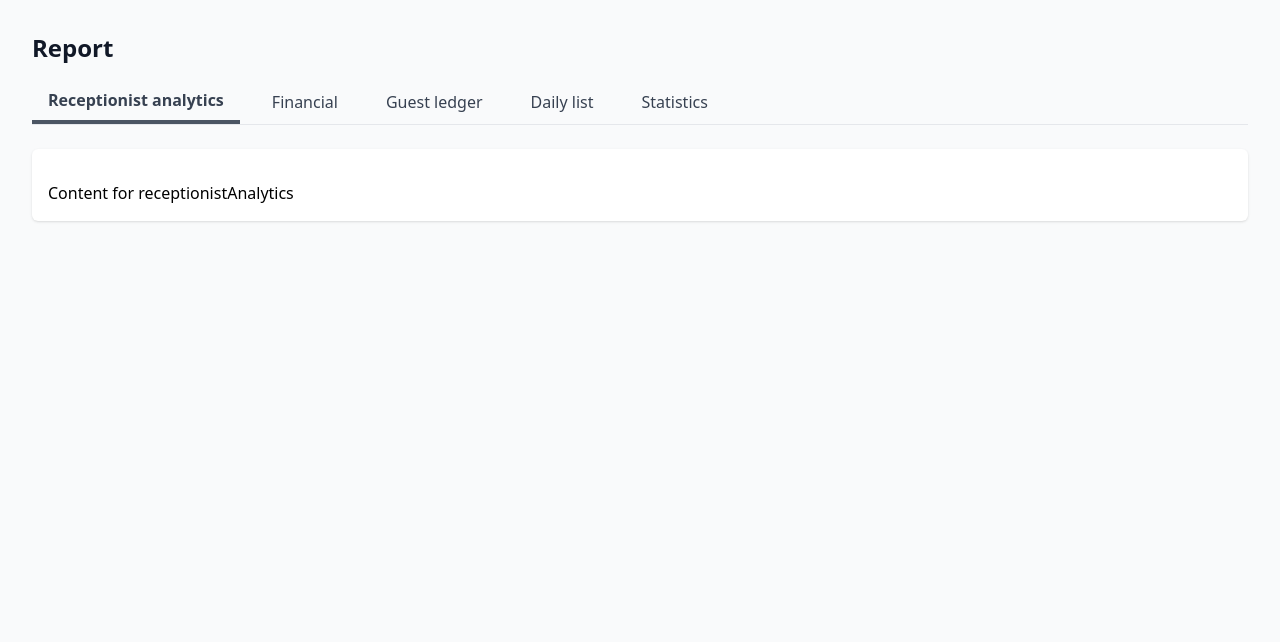
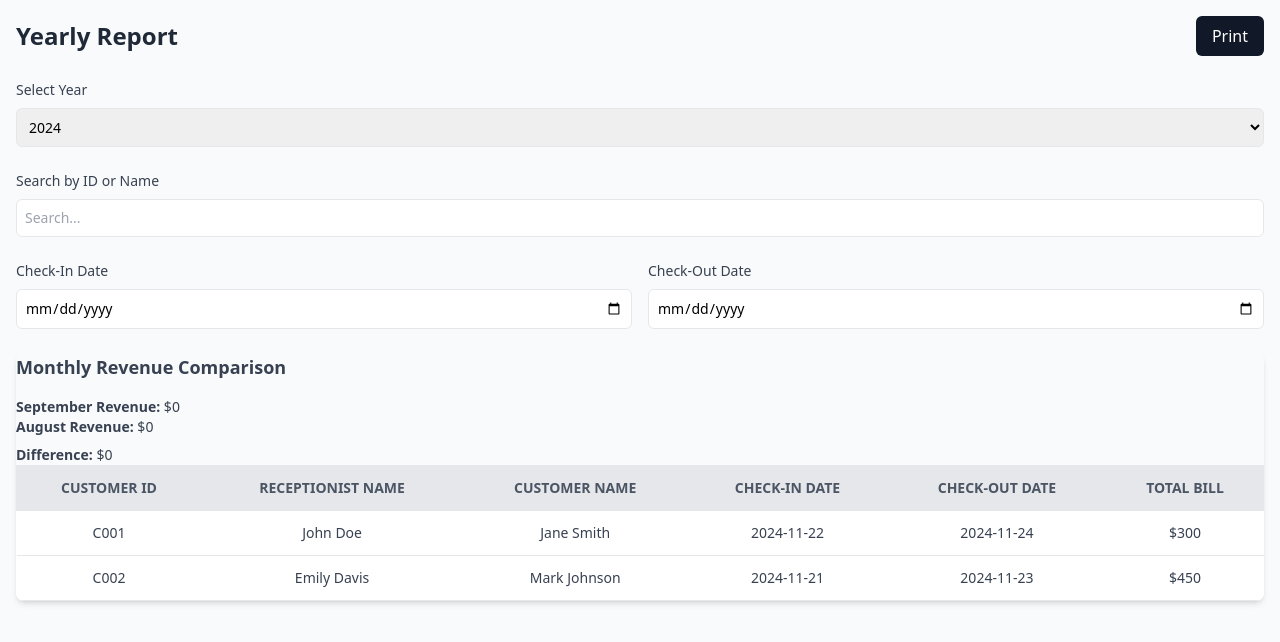
Before and after one commit to Rashu2058/CAP_frontend, a Next.js app: page /components/report in a window 1280 px wide. Shown: the top 642 px of the page. Built offline with nearby package versions, Linux system fonts and the light colour scheme.

Commit message:
15 December

```diff
--- a/package.json
+++ b/package.json
@@ -14,7 +14,8 @@
     "next": "^14.2.13",
     "react": "^18",
     "react-chartjs-2": "^5.2.0",
-    "react-dom": "^18"
+    "react-dom": "^18",
+    "react-to-print": "^3.0.2"
   },
   "devDependencies": {
     "@types/node": "^20",
--- a/src/app/Rcomponents/Rcustomer/page.tsx
+++ b/src/app/Rcomponents/Rcustomer/page.tsx
@@ -95,8 +95,6 @@ export default function Customer() {
       });
     }
   };
-
-
 
   // Modal Component
   const Modal = () => (
--- a/src/app/Rcomponents/Rreservation/page.tsx
+++ b/src/app/Rcomponents/Rreservation/page.tsx
@@ -9,9 +9,9 @@ import ConfirmedList from "./confirmedList";
 
 {/* Tab data and corresponding components */}
 const tabs = [
-  { id: "addCustomer", label: "Add Customer" },
-  { id: "bookRoom", label: "Book Room" },
-  { id: "confirmedList", label: "Confirmed List" },
+  { id: "addCustomer", label: "Customer" },
+  { id: "bookRoom", label: "Reservation" },
+  { id: "confirmedList", label: "Reserved" },
 ];
 
 export default function Reservation() {
@@ -95,7 +95,6 @@ const handleInputChange = (e: React.ChangeEvent<HTMLInputElement | HTMLSelectEle
   }
 };
 
-
 {/* Handle form reset*/}
     const handleReset = () => {
       setFormData({
@@ -132,8 +131,6 @@ const handleInputChange = (e: React.ChangeEvent<HTMLInputElement | HTMLSelectEle
         console.error("Error adding customer", error);
     }
     };
-
-
 
     return (
       <div className="max-w-5xl mx-auto p-4">
--- a/src/app/admin/dashboard/page.tsx
+++ b/src/app/admin/dashboard/page.tsx
@@ -117,7 +117,7 @@ useEffect(() => {
             </div>
           </div>
 
-{/* Profile Picture and Dropdown */}
+{/* Profile and Dropdown */}
           <div className="relative" ref={dropdownRef}>
             <div
               className="flex items-center space-x-3 cursor-pointer"
--- a/src/app/components/report/page.tsx
+++ b/src/app/components/report/page.tsx
@@ -1,83 +1,223 @@
-import { useState } from "react";
+"use client";
 
-export default function Reports() {
-  const [activeTab, setActiveTab] = useState("receptionistAnalytics");
-  const [reportType, setReportType] = useState("Management report");
-  const [date, setDate] = useState("2021-10-12");
+import React, { useState } from "react";
 
-  {/* Tab Data*/}
-  const tabs = [
-    { id: "receptionistAnalytics", label: "Receptionist analytics" },
-    { id: "financial", label: "Financial" },
-    { id: "guestLedger", label: "Guest ledger" },
-    { id: "dailyList", label: "Daily list" },
-    { id: "statistics", label: "Statistics" },
+const Reports = () => {
+  const currentDate = new Date();
+  const currentMonth = currentDate.toLocaleString("default", { month: "long" });
+  const previousMonth = new Date(
+    currentDate.setMonth(currentDate.getMonth() - 1)
+  ).toLocaleString("default", { month: "long" });
+
+  const [selectedYear, setSelectedYear] = useState("2024");
+  const [searchQuery, setSearchQuery] = useState("");
+  const [checkInDate, setCheckInDate] = useState("");
+  const [checkOutDate, setCheckOutDate] = useState("");
+
+  const monthlyRevenue: Record<string, number> = {
+    "2024-10": 2900,
+    "2024-11": 3100,
+    "2024-12": 2500, // Constant value for demonstration
+  };
+
+  const dailyReports = [
+    {
+      id: "C001",
+      receptionistName: "John Doe",
+      customerName: "Jane Smith",
+      checkInDate: "2024-11-22",
+      checkOutDate: "2024-11-24",
+      totalBill: 300,
+    },
+    {
+      id: "C002",
+      receptionistName: "Emily Davis",
+      customerName: "Mark Johnson",
+      checkInDate: "2024-11-21",
+      checkOutDate: "2024-11-23",
+      totalBill: 450,
+    },
   ];
 
-  {/* Render content based on the selected tab*/}
-  const renderTabContent = () => {
-    switch (activeTab) {
-      case "managerAnalytics":
+{/* Filter daily reports based on user input*/}
+  const filteredReports = dailyReports.filter((report) => {
+    const matchesQuery =
+      report.customerName.toLowerCase().includes(searchQuery.toLowerCase()) ||
+      report.receptionistName.toLowerCase().includes(searchQuery.toLowerCase()) ||
+      report.id.toLowerCase().includes(searchQuery.toLowerCase());
+
+    const matchesCheckIn = !checkInDate || report.checkInDate === checkInDate;
+    const matchesCheckOut = !checkOutDate || report.checkOutDate === checkOutDate;
+
+    return matchesQuery && matchesCheckIn && matchesCheckOut;
+  });
+
+{/* Print functionality*/}
+  const handlePrint = () => {
+    const printContent = document.getElementById("print-section");
+    if (!printContent) return;
+
+    const contentClone = printContent.cloneNode(true) as HTMLElement;
+
+    const lastDivider = contentClone
+      .querySelectorAll("hr")
+      .item(contentClone.querySelectorAll("hr").length - 1);
+    if (lastDivider) {
+      let nextElement = lastDivider.nextSibling;
+      while (nextElement) {
+        const elementToRemove = nextElement;
+        nextElement = nextElement.nextSibling;
+        elementToRemove?.remove();
+      }
+    }
+
+    const originalContent = document.body.innerHTML;
+    document.body.innerHTML = contentClone.innerHTML;
+    window.print();
+    document.body.innerHTML = originalContent;
+  };
+
+{/* Monthly revenue calculations*/}
+  const currentMonthRevenue =
+    monthlyRevenue[`${selectedYear}-${String(new Date().getMonth() + 1).padStart(2, "0")}`] || 0;
+  const previousMonthRevenue =
+    monthlyRevenue[`${selectedYear}-${String(new Date().getMonth()).padStart(2, "0")}`] || 0;
+  const revenueDifference = currentMonthRevenue - previousMonthRevenue;
+
   return (
-          <div className="mt-4">
-            <label className="block text-sm font-medium text-gray-700">
-              Report Type
+    <div className="min-h-screen bg-gray-50 p-4">
+
+{/* Header */}
+      <header className="flex justify-between items-center mb-6">
+        <h1 className="text-2xl font-bold text-gray-800">Yearly Report</h1>
+        <button
+          onClick={handlePrint}
+          className="bg-gray-900 text-white rounded-md px-4 py-2 hover:bg-gray-700"
+        >
+          Print
+        </button>
+      </header>
+
+{/* Year Dropdown */}
+      <div className="mb-6">
+        <label htmlFor="year" className="block text-sm font-medium text-gray-700">
+          Select Year
         </label>
         <select
-              value={reportType}
-              onChange={(e) => setReportType(e.target.value)}
-              className="mt-1 block w-full py-2 px-3 border border-gray-300 bg-white rounded-md shadow-sm focus:outline-none focus:ring-blue-500 focus:border-blue-500 sm:text-sm"
+          id="year"
+          value={selectedYear}
+          onChange={(e) => setSelectedYear(e.target.value)}
+          className="border rounded-md p-2 text-sm w-full mt-2"
         >
-              <option>Management report</option>
-              <option>Performance report</option>
-              <option>Revenue report</option>
+          {[2024, 2023, 2022].map((year) => (
+            <option key={year} value={year}>
+              {year}
+            </option>
+          ))}
         </select>
+      </div>
 
-            <div className="mt-4">
-              <label className="block text-sm font-medium text-gray-700">
-                Date
+{/* Search Bar */}
+      <div className="mb-6">
+        <label htmlFor="search" className="block text-sm font-medium text-gray-700">
+          Search by ID or Name
         </label>
         <input
+          id="search"
+          type="text"
+          value={searchQuery}
+          onChange={(e) => setSearchQuery(e.target.value)}
+          className="border rounded-md p-2 text-sm w-full mt-2"
+          placeholder="Search..."
+        />
+      </div>
+
+{/* Date Filters */}
+      <div className="grid grid-cols-1 md:grid-cols-2 gap-4 mb-6">
+        <div>
+          <label htmlFor="check-in" className="block text-sm font-medium text-gray-700">
+            Check-In Date
+          </label>
+          <input
+            id="check-in"
             type="date"
-                value={date}
-                onChange={(e) => setDate(e.target.value)}
-                className="mt-1 block w-full py-2 px-3 border border-gray-300 rounded-md shadow-sm focus:outline-none focus:ring-blue-500 focus:border-blue-500 sm:text-sm"
+            value={checkInDate}
+            onChange={(e) => setCheckInDate(e.target.value)}
+            className="border rounded-md p-2 text-sm w-full mt-2"
+          />
+        </div>
+        <div>
+          <label htmlFor="check-out" className="block text-sm font-medium text-gray-700">
+            Check-Out Date
+          </label>
+          <input
+            id="check-out"
+            type="date"
+            value={checkOutDate}
+            onChange={(e) => setCheckOutDate(e.target.value)}
+            className="border rounded-md p-2 text-sm w-full mt-2"
           />
         </div>
       </div>
-        );
 
-{/* Similarly, you can add content for other tabs*/}
-      default:
-        return <div className="mt-4">Content for {activeTab}</div>;
-    }
-  };
+{/* Report Section */}
+      <div id="print-section" className="overflow-x-auto shadow-md rounded-lg mb-6">
 
-  return (
-    <div className="p-8 bg-gray-50 min-h-screen">
-      <h3 className="text-2xl text-gray-900 font-bold mb-4 font-sans">Report</h3>
+{/* Monthly Revenue Comparison */}
+        <h2 className="text-lg font-semibold text-gray-700 mb-4">
+          Monthly Revenue Comparison
+        </h2>
+        <p className="text-sm text-gray-700">
+          <strong>{currentMonth} Revenue:</strong> ${currentMonthRevenue}
+        </p>
+        <p className="text-sm text-gray-700">
+          <strong>{previousMonth} Revenue:</strong> ${previousMonthRevenue}
+        </p>
+        <p className="text-sm font-medium text-gray-700 mt-2">
+          <strong>Difference:</strong> ${revenueDifference}
+        </p>
 
-{/* Tab Navigation */}
-      <div className="flex justify-start space-x-4 border-b mt-4">
-        {tabs.map((tab) => (
-          <button
-            key={tab.id}
-            className={`py-2 px-4 ${
-              activeTab === tab.id
-                ? "border-b-4 border-gray-600 text-gray-700 font-bold"
-                : "text-gray-700 hover:text-gray-400"
-            }`}
-            onClick={() => setActiveTab(tab.id)}
+{/* Daily Report Table */}
+        <table className="w-full border-collapse bg-white">
+          <thead className="bg-gray-200 text-gray-600 text-sm uppercase">
+            <tr>
+              <th className="p-3 border">Customer ID</th>
+              <th className="p-3 border">Receptionist Name</th>
+              <th className="p-3 border">Customer Name</th>
+              <th className="p-3 border">Check-In Date</th>
+              <th className="p-3 border">Check-Out Date</th>
+              <th className="p-3 border">Total Bill</th>
+            </tr>
+          </thead>
+          <tbody>
+
+{/* Filtered Daily Reports */}
+            {filteredReports.length > 0 ? (
+              filteredReports.map((report, index) => (
+                <tr
+                  key={index}
+                  className="text-gray-700 text-sm border-b hover:bg-gray-50"
                 >
-            {tab.label}
-          </button>
-        ))}
-      </div>
-
-{/* Tab Content */}
-      <div className="mt-6 bg-white p-4 shadow rounded-md">
-        {renderTabContent()}
+                  <td className="p-3 text-center">{report.id}</td>
+                  <td className="p-3 text-center">{report.receptionistName}</td>
+                  <td className="p-3 text-center">{report.customerName}</td>
+                  <td className="p-3 text-center">{report.checkInDate}</td>
+                  <td className="p-3 text-center">{report.checkOutDate}</td>
+                  <td className="p-3 text-center">${report.totalBill}</td>
+                </tr>
+              ))
+            ) : (
+              <tr>
+                <td colSpan={6} className="p-3 text-center text-gray-500 italic">
+                  No reports available for the selected criteria.
+                </td>
+              </tr>
+            )}
+          </tbody>
+        </table>
       </div>
     </div>
   );
-}
+};
+
+export default Reports;
--- a/src/app/layout.tsx
+++ b/src/app/layout.tsx
@@ -3,7 +3,7 @@ import './globals.css';
 
 export const metadata = {
   title: 'Hotel Grace Inn',
-  description: 'Easu your work',
+  description: 'Ease your work',
 };
 
 export default function RootLayout({
```
Also changed, not shown: src/app/Rcomponents/FoodOrders/page.tsx (+6 -5 lines), src/app/components/foodMenu/page.tsx (+49 -10 lines), src/app/components/receptionist/page.tsx (+14 -1 lines), src/app/components/setting/page.tsx (+65 -3 lines), src/app/page.tsx (+22 -3 lines), src/app/Rcomponents/Rreport/page.tsx (added), 1 other file (tests, documents, lock files or other folders). Lines whose indentation alone changed are shown as unchanged.
